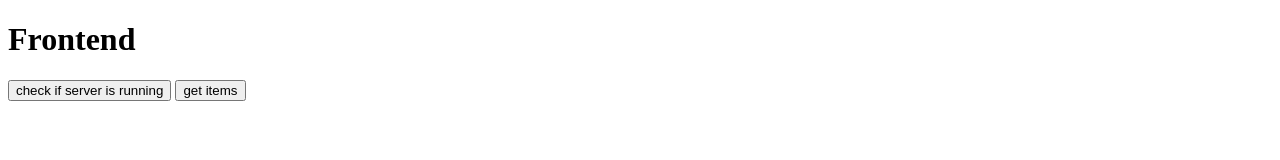
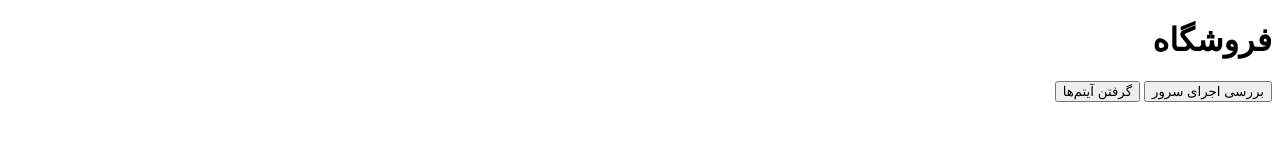
Before and after one commit to ekm507/jslearn, a plain HTML site: page excersices/5/index.html in a window 1280 px wide. Drawn offline with Linux system fonts and the light colour scheme.

Commit message:
better html with css

```diff
--- a/excersices/5/index.html
+++ b/excersices/5/index.html
@@ -3,11 +3,12 @@
     <head>
         <meta charset="UTF-8" />
         <title>Frontend → Backend</title>
+        <link rel="stylesheet" href="style.css" />
     </head>
-    <body>
-        <h1>Frontend</h1>
-        <button id="btn">check if server is running</button>
-        <button id="get-items">get items</button>
+    <body dir="auto">
+        <h1>فروشگاه</h1>
+        <button id="btn">بررسی اجرای سرور</button>
+        <button id="get-items">گرفتن آیتم‌ها</button>
 
         <pre id="result"></pre>
         <script src="frontend.js"></script>
```
